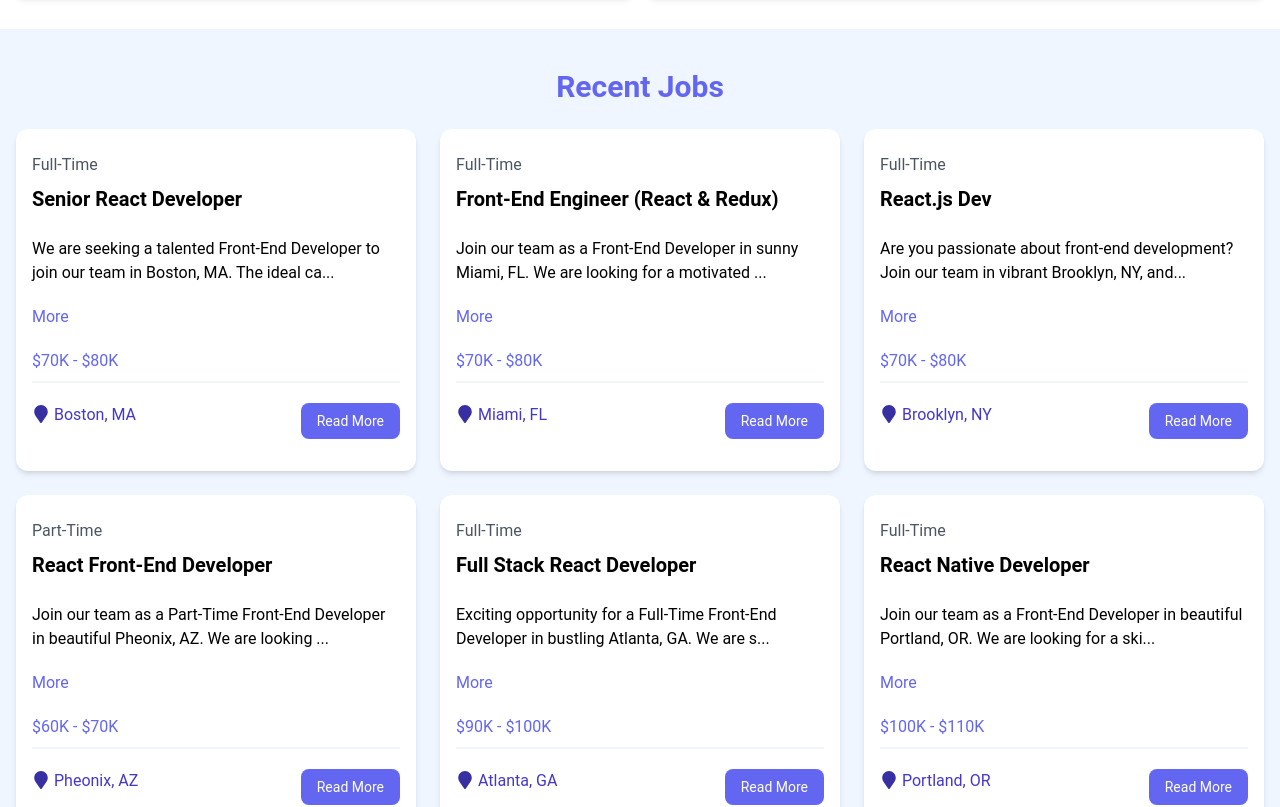
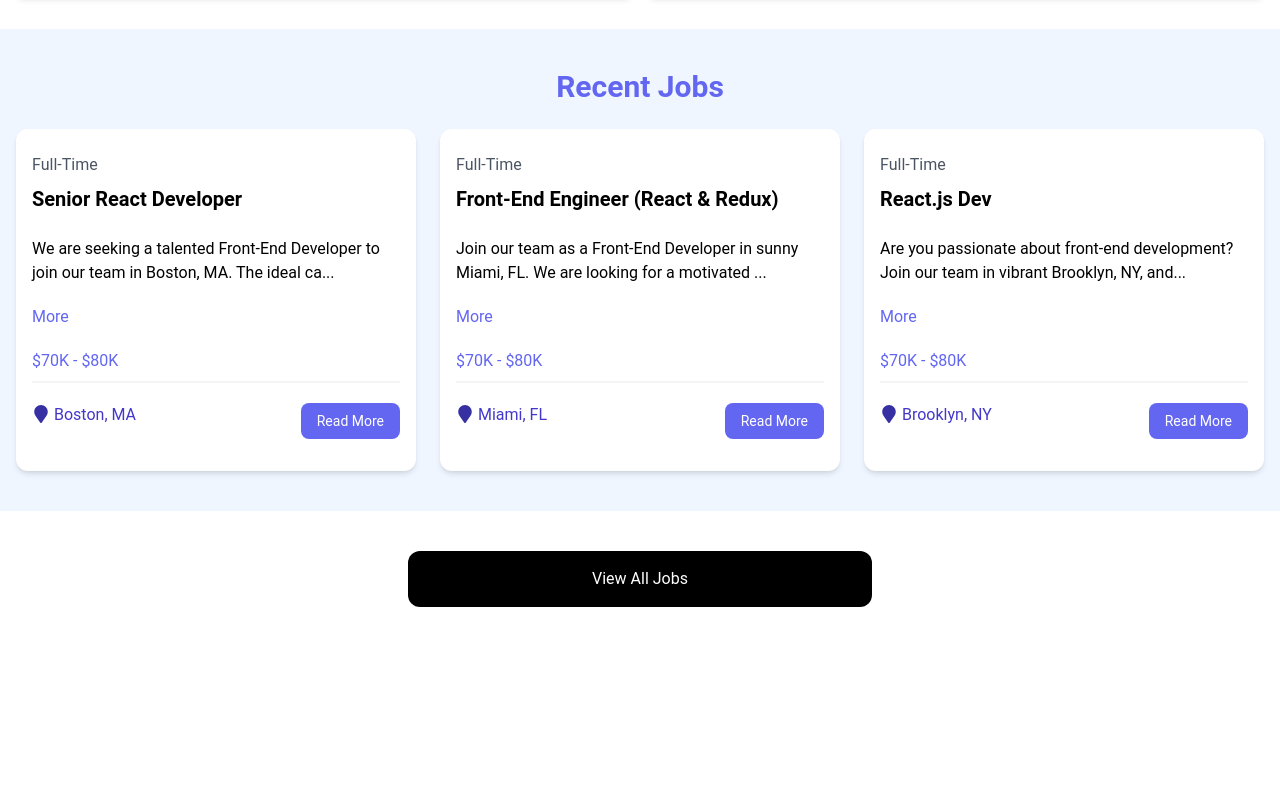
Before and after one commit to sudeepgtm777/React-Jobs, a React (Vite) app: page / in a window 1280 px wide. Shown: the part 580-1387 px from the top of the page. After the commit the page ends 1227 px from the top, so only its background shows below. Built offline with nearby package versions, Linux system fonts and the light colour scheme; data requests are answered from the project's data file.

Commit message:
Adding limit for home page

```diff
--- a/src/components/JobsListing.jsx
+++ b/src/components/JobsListing.jsx
@@ -9,8 +9,11 @@
 
   useEffect(() => {
     const fetchJobs = async () => {
+      const apiUrl = isHome
+        ? 'http://localhost:8000/jobs?_limit=3'
+        : 'http://localhost:8000/jobs';
       try {
-        const res = await fetch('http://localhost:8000/jobs');
+        const res = await fetch(apiUrl);
         const data = await res.json();
         setJobs(data);
       } catch (error) {
@@ -28,17 +31,16 @@
         <h2 className="text-3xl font-bold text-indigo-500 mb-6 text-center">
           {isHome ? 'Recent Jobs' : 'Browse Jobs'}
         </h2>
-        <div className="grid grid-cols-1 md:grid-cols-3 gap-6">
+
         {loading ? (
           <Spinner loading={loading} />
         ) : (
-            <>
+          <div className="grid grid-cols-1 md:grid-cols-3 gap-6">
             {jobs.map((job) => {
               return <JobListing key={job.id} job={job} />;
             })}
-            </>
+          </div>
         )}
-        </div>
       </div>
     </section>
   );
```
Lines whose indentation alone changed are shown as unchanged.
